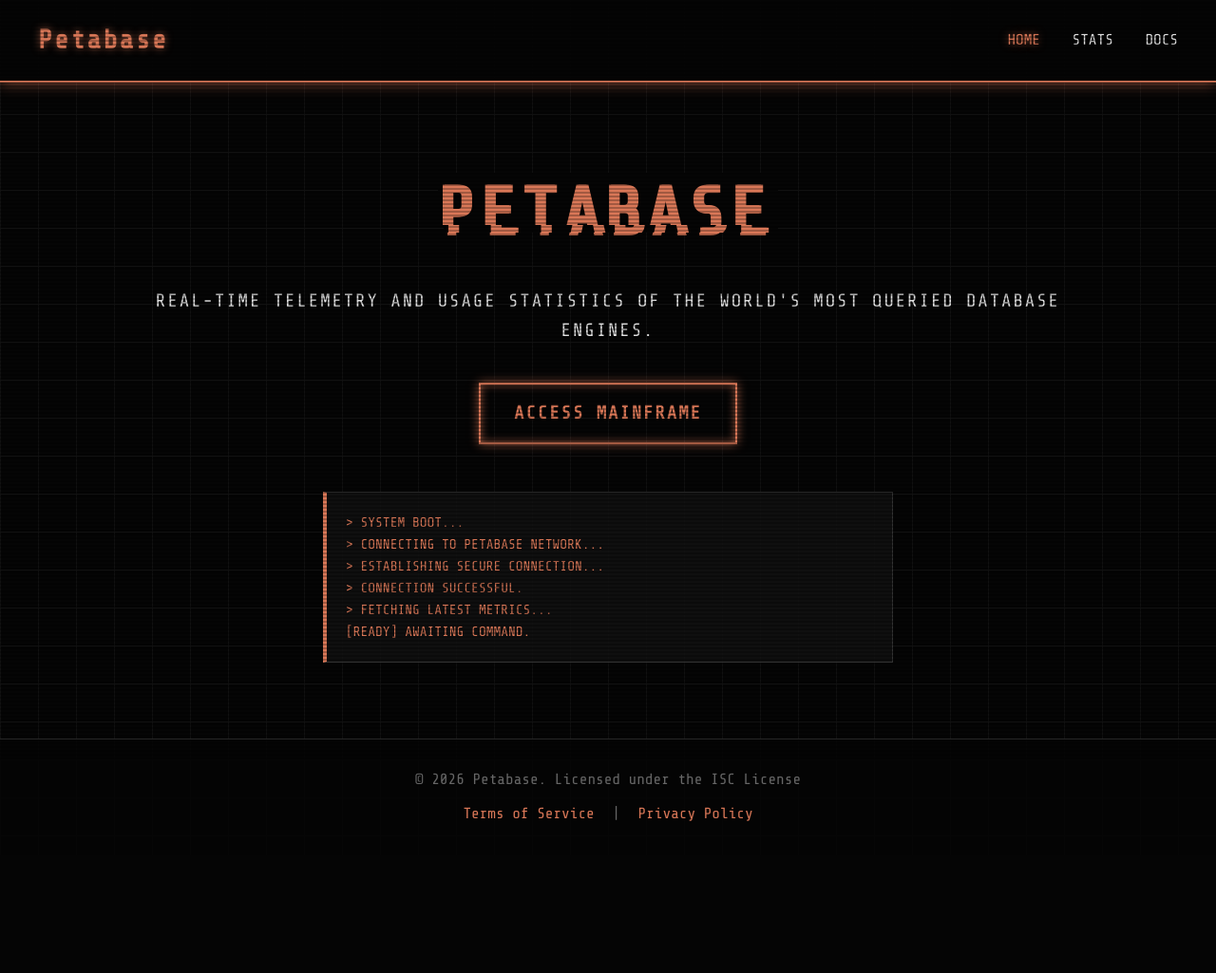
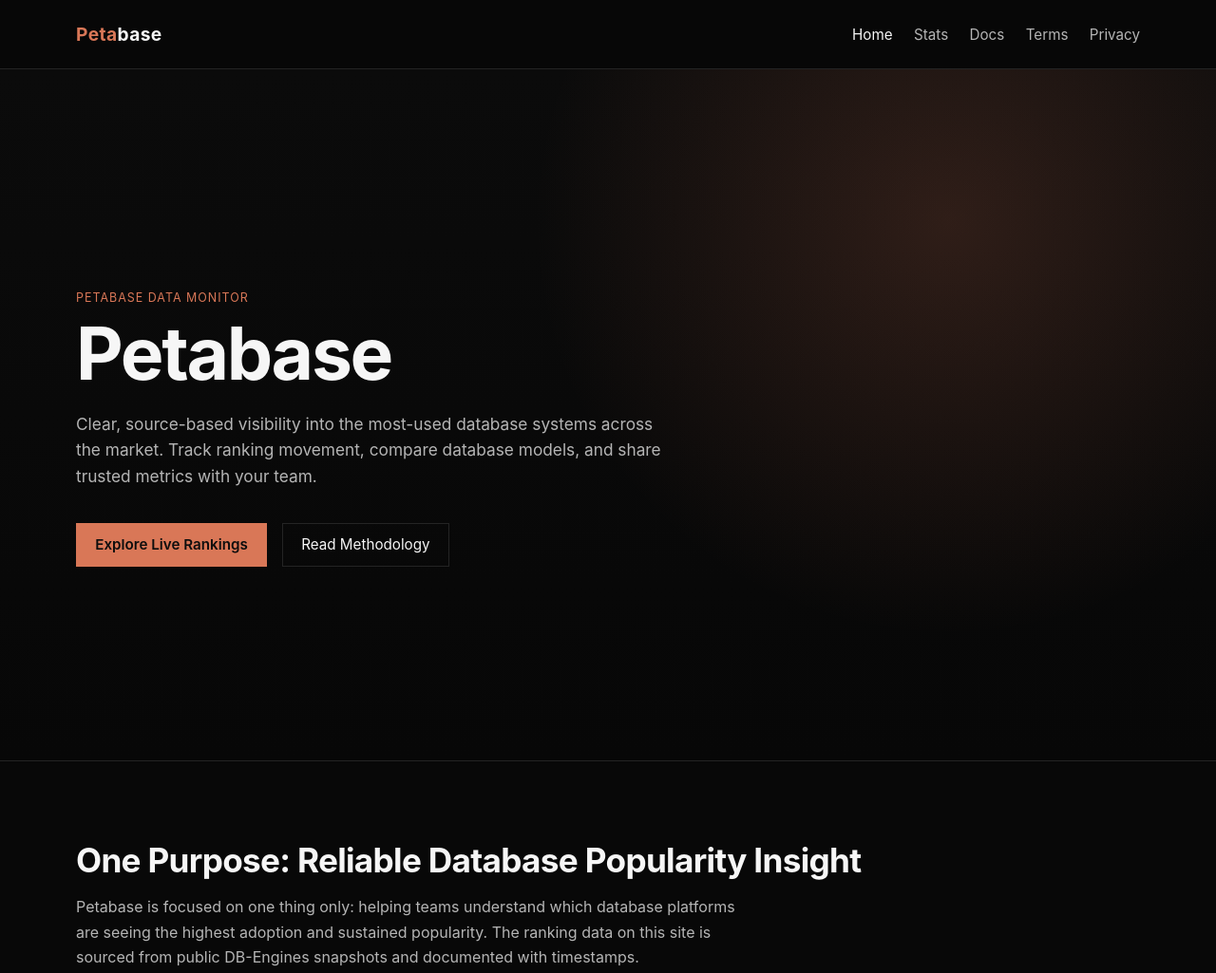
Before and after one commit to deltaMethod-id/Petabase, a plain HTML site: page index.html in a window 1280 px wide. Shown: the top 1025 px of the page at 95% size. Before the commit the page ends 901 px from the top, so only its background shows below. Drawn offline with nearby package versions, Linux system fonts and the light colour scheme.

Commit message:
Refactor index.html for better structure and styling
Updated HTML structure and styles for improved layout and design.

```diff
--- a/index.html
+++ b/index.html
@@ -1,226 +1,273 @@
-<!DOCTYPE html>
+<!doctype html>
 <html lang="en">
   <head>
-    <meta charset="UTF-8">
-    <meta name="viewport" content="width=device-width, initial-scale=1.0">
-    <link rel="icon" type="image/png" href="/pb.png">
-    <title>Petabase</title>
+    <meta charset="UTF-8" />
+    <meta name="viewport" content="width=device-width, initial-scale=1.0" />
+    <title>Petabase | Database Popularity Intelligence</title>
+    <link rel="icon" type="image/png" href="pb.png">
     <style>
-        @import url('https://fonts.googleapis.com/css2?family=Share+Tech+Mono&display=swap');
-
       :root {
-            --orange: #D97757;
-            --orange-glow: rgba(217, 119, 87, 0.7);
-            --black: #050505;
-            --panel: #111;
-            --text: #e0e0e0;
-            --muted: #666;
-            --border: #333;
+        --bg: #080808;
+        --panel: #101010;
+        --text: #f6f6f6;
+        --muted: #b5b5b5;
+        --line: #242424;
+        --accent: #d97757;
+        --accent-soft: rgba(217, 119, 87, 0.18);
       }
 
-        * { margin: 0; padding: 0; box-sizing: border-box; }
-
-        body {
-            font-family: 'Share Tech Mono', monospace;
-            background-color: var(--black);
-            color: var(--text);
-            line-height: 1.6;
-            overflow-x: hidden;
-            background-image:
-                linear-gradient(var(--panel) 1px, transparent 1px),
-                linear-gradient(90deg, var(--panel) 1px, transparent 1px);
-            background-size: 40px 40px;
+      * {
+        box-sizing: border-box;
       }
 
-        body::after {
-            content: "";
-            position: fixed;
-            top: 0; left: 0; width: 100vw; height: 100vh;
-            background: linear-gradient(rgba(18, 16, 16, 0) 50%, rgba(0, 0, 0, 0.25) 50%);
-            background-size: 100% 4px;
-            z-index: 9999;
-            pointer-events: none;
+      html,
+      body {
+        margin: 0;
+        font-family: Inter, Segoe UI, Roboto, Helvetica, Arial, sans-serif;
+        background: var(--bg);
+        color: var(--text);
       }
 
-        header {
-            display: flex;
-            justify-content: space-between;
-            align-items: center;
-            padding: 20px 40px;
-            background: rgba(5, 5, 5, 0.9);
-            border-bottom: 2px solid var(--orange);
-            box-shadow: 0 0 15px var(--orange-glow);
+      a {
+        color: inherit;
+        text-decoration: none;
+      }
+
+      .container {
+        width: min(1120px, calc(100% - 3rem));
+        margin: 0 auto;
+      }
+
+      .topbar {
         position: sticky;
         top: 0;
-            z-index: 100;
+        z-index: 20;
+        backdrop-filter: blur(12px);
+        background: rgba(8, 8, 8, 0.76);
+        border-bottom: 1px solid var(--line);
       }
 
-        .logo {
-            font-size: 28px;
-            color: var(--orange);
-            text-shadow: 0 0 8px var(--orange-glow);
-            text-decoration: none;
-            font-weight: bold;
-            letter-spacing: 2px;
+      .topbar .container {
+        min-height: 72px;
+        display: flex;
+        align-items: center;
+        justify-content: space-between;
+      }
+
+      .brand {
+        font-weight: 700;
+        letter-spacing: 0.02em;
+        font-size: 1.2rem;
+      }
+
+      .brand span {
+        color: var(--accent);
+      }
+
+      nav {
+        display: flex;
+        gap: 1.4rem;
       }
 
       nav a {
-            color: var(--text);
-            text-decoration: none;
-            margin-left: 25px;
-            text-transform: uppercase;
-            transition: 0.3s;
-            font-size: 16px;
+        color: var(--muted);
+        font-size: 0.95rem;
+        transition: color 160ms ease;
       }
 
-        nav a:hover, nav a.active {
-            color: var(--orange);
-            text-shadow: 0 0 8px var(--orange-glow);
+      nav a:hover,
+      nav a.active {
+        color: var(--text);
       }
 
-        main {
-            max-width: 1000px;
-            margin: 80px auto;
-            padding: 0 20px;
-            min-height: 65vh;
-            text-align: center;
+      .hero {
+        min-height: calc(100vh - 72px);
+        display: grid;
+        align-items: center;
+        background:
+          radial-gradient(circle at 78% 22%, var(--accent-soft), transparent 38%),
+          linear-gradient(180deg, #0b0b0b 0%, #070707 100%);
       }
 
-        .hero-text { margin-bottom: 40px; }
-
-        .glitch {
-            font-size: 4.5rem;
-            font-weight: bold;
-            position: relative;
-            color: var(--orange);
-            display: inline-block;
-            text-transform: uppercase;
-            letter-spacing: 5px;
-            margin-bottom: 20px;
-        }
-        .glitch::before, .glitch::after {
-            content: attr(data-text);
-            position: absolute;
-            top: 0; left: 0; width: 100%; height: 100%;
-            background: var(--black);
-        }
-        .glitch::before {
-            left: 3px; text-shadow: -2px 0 #D97757;
-            clip: rect(24px, 550px, 90px, 0);
-            animation: glitch-anim-2 3s infinite linear alternate-reverse;
-        }
-        .glitch::after {
-            left: -3px; text-shadow: -2px 0 #D97757;
-            clip: rect(85px, 550px, 140px, 0);
-            animation: glitch-anim 2.5s infinite linear alternate-reverse;
+      .hero-wrap {
+        padding: 5rem 0 4rem;
       }
 
-        @keyframes glitch-anim {
-            0% { clip: rect(10px, 9999px, 85px, 0); }
-            20% { clip: rect(50px, 9999px, 15px, 0); }
-            40% { clip: rect(75px, 9999px, 60px, 0); }
-            60% { clip: rect(25px, 9999px, 90px, 0); }
-            80% { clip: rect(90px, 9999px, 40px, 0); }
-            100% { clip: rect(15px, 9999px, 70px, 0); }
-        }
-        @keyframes glitch-anim-2 {
-            0% { clip: rect(65px, 9999px, 100px, 0); }
-            20% { clip: rect(15px, 9999px, 80px, 0); }
-            40% { clip: rect(90px, 9999px, 20px, 0); }
-            60% { clip: rect(40px, 9999px, 70px, 0); }
-            80% { clip: rect(10px, 9999px, 95px, 0); }
-            100% { clip: rect(85px, 9999px, 30px, 0); }
+      .eyebrow {
+        color: var(--accent);
+        letter-spacing: 0.08em;
+        text-transform: uppercase;
+        font-size: 0.78rem;
+        margin-bottom: 0.9rem;
       }
 
-        .subtitle {
-            font-size: 1.2rem;
-            color: var(--text);
-            margin-bottom: 40px;
-            text-transform: uppercase;
-            letter-spacing: 2px;
+      h1 {
+        margin: 0;
+        font-size: clamp(2.5rem, 6vw, 5.4rem);
+        line-height: 1;
+        letter-spacing: -0.03em;
+        max-width: 10ch;
+      }
+
+      .lead {
+        margin: 1.3rem 0 0;
+        max-width: 58ch;
+        color: var(--muted);
+        font-size: 1.08rem;
+        line-height: 1.6;
+      }
+
+      .cta-row {
+        margin-top: 2.2rem;
+        display: flex;
+        gap: 1rem;
+        flex-wrap: wrap;
       }
 
       .btn {
-            display: inline-block;
-            padding: 15px 35px;
-            background: transparent;
-            color: var(--orange);
-            border: 2px solid var(--orange);
-            text-decoration: none;
-            text-transform: uppercase;
-            font-size: 1.2rem;
-            font-weight: bold;
-            letter-spacing: 2px;
-            transition: all 0.3s;
-            cursor: pointer;
-            box-shadow: 0 0 10px var(--orange-glow), inset 0 0 10px var(--orange-glow);
+        display: inline-flex;
+        align-items: center;
+        justify-content: center;
+        padding: 0.78rem 1.2rem;
+        border: 1px solid var(--line);
+        font-size: 0.95rem;
+        transition: transform 180ms ease, border-color 180ms ease, background 180ms ease;
+      }
+
+      .btn.primary {
+        background: var(--accent);
+        border-color: var(--accent);
+        color: #0d0d0d;
+        font-weight: 600;
       }
 
       .btn:hover {
-            background: var(--orange);
-            color: var(--black);
-            box-shadow: 0 0 25px var(--orange-glow), inset 0 0 20px var(--orange-glow);
+        transform: translateY(-2px);
       }
 
-        .terminal-box {
-            background: rgba(17, 17, 17, 0.85);
-            border: 1px solid var(--border);
-            border-left: 4px solid var(--orange);
-            padding: 20px;
-            margin: 50px auto;
-            max-width: 600px;
-            text-align: left;
-            color: #D97757;
-            font-size: 0.9rem;
+      .btn.secondary:hover {
+        border-color: #3a3a3a;
       }
 
-        footer {
-            text-align: center;
-            padding: 30px;
-            border-top: 1px solid var(--border);
+      .section {
+        border-top: 1px solid var(--line);
+        padding: 5.2rem 0;
+      }
+
+      .section h2 {
+        margin: 0;
+        font-size: clamp(1.4rem, 3vw, 2.2rem);
+        letter-spacing: -0.02em;
+      }
+
+      .section p {
         color: var(--muted);
-            background: rgba(5, 5, 5, 0.9);
+        max-width: 70ch;
+        line-height: 1.65;
+        margin: 0.95rem 0 0;
       }
-        footer a { color: var(--orange); text-decoration: none; margin: 0 10px; }
-        footer a:hover { text-decoration: underline; }
+
+      .footer {
+        border-top: 1px solid var(--line);
+        color: #8e8e8e;
+        font-size: 0.86rem;
+        padding: 1.4rem 0;
+      }
+
+      .reveal {
+        opacity: 0;
+        transform: translateY(24px);
+        transition: opacity 700ms ease, transform 700ms ease;
+      }
+
+      .reveal.visible {
+        opacity: 1;
+        transform: translateY(0);
+      }
+
+      @media (max-width: 800px) {
+        nav {
+          gap: 0.9rem;
+          flex-wrap: wrap;
+          justify-content: flex-end;
+        }
+
+        nav a {
+          font-size: 0.88rem;
+        }
+      }
     </style>
   </head>
   <body>
-
-    <header>
-        <a href="index.html" class="logo">Petabase</a>
+    <header class="topbar">
+      <div class="container">
+        <a class="brand" href="index.html"><span>Peta</span>base</a>
         <nav>
-            <a href="index.html" class="active">Home</a>
+          <a class="active" href="index.html">Home</a>
           <a href="stats.html">Stats</a>
           <a href="docs.html">Docs</a>
+          <a href="terms.html">Terms</a>
+          <a href="privacy.html">Privacy</a>
         </nav>
+      </div>
     </header>
 
     <main>
-        <div class="hero-text">
-            <h1 class="glitch" data-text="Petabase">Petabase</h1>
-            <p class="subtitle">Real-time telemetry and usage statistics of the world's most queried database engines.</p>
+      <section class="hero">
+        <div class="container hero-wrap reveal">
+          <p class="eyebrow">Petabase Data Monitor</p>
+          <h1>Petabase</h1>
+          <p class="lead">
+            Clear, source-based visibility into the most-used database systems across the market. Track ranking movement,
+            compare database models, and share trusted metrics with your team.
+          </p>
+          <div class="cta-row">
+            <a class="btn primary" href="stats.html">Explore Live Rankings</a>
+            <a class="btn secondary" href="docs.html">Read Methodology</a>
           </div>
+        </div>
+      </section>
 
-        <a href="stats.html" class="btn">Access Mainframe</a>
+      <section class="section reveal">
+        <div class="container">
+          <h2>One Purpose: Reliable Database Popularity Insight</h2>
+          <p>
+            Petabase is focused on one thing only: helping teams understand which database platforms are seeing the highest
+            adoption and sustained popularity. The ranking data on this site is sourced from public DB-Engines snapshots and
+            documented with timestamps.
+          </p>
+        </div>
+      </section>
 
-        <div class="terminal-box">
-            <p>> SYSTEM BOOT...</p>
-            <p>> CONNECTING TO PETABASE NETWORK...</p>
-            <p>> ESTABLISHING SECURE CONNECTION...</p>
-            <p>> CONNECTION SUCCESSFUL.</p>
-            <p>> FETCHING LATEST METRICS...</p>
-            <p style="color: var(--orange);">[READY] AWAITING COMMAND.</p>
+      <section class="section reveal">
+        <div class="container">
+          <h2>Built For Product, Platform, and Data Teams</h2>
+          <p>
+            Use Petabase to validate platform strategy, benchmark technology choices, and communicate trends internally.
+            Whether you manage transactional workloads or analytics ecosystems, these rankings provide a practical market
+            signal.
+          </p>
         </div>
+      </section>
     </main>
 
-    <footer>
-        <p>&copy; 2026 Petabase. Licensed under the ISC License</p>
-        <div style="margin-top: 10px;">
-            <a href="terms.html">Terms of Service</a> |
-            <a href="privacy.html">Privacy Policy</a>
-        </div>
+    <footer class="footer">
+      <div class="container">Petabase © 2026. Professional database popularity reporting.</div>
     </footer>
 
+    <script>
+      const observer = new IntersectionObserver(
+        (entries) => {
+          entries.forEach((entry) => {
+            if (entry.isIntersecting) {
+              entry.target.classList.add("visible");
+            }
+          });
+        },
+        { threshold: 0.16 }
+      );
+
+      document.querySelectorAll(".reveal").forEach((el) => observer.observe(el));
+    </script>
   </body>
 </html>
```
Lines whose indentation alone changed are shown as unchanged.
